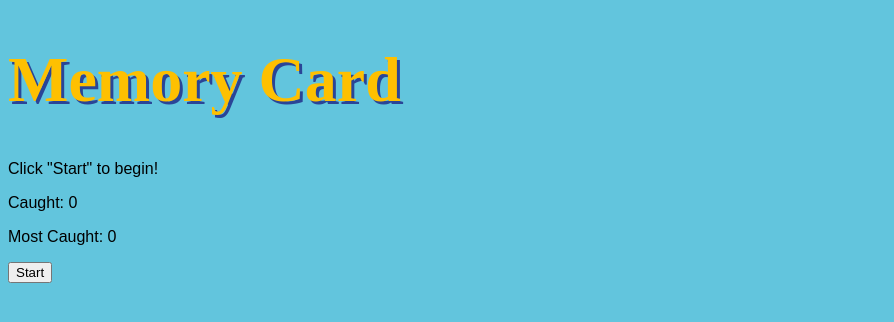
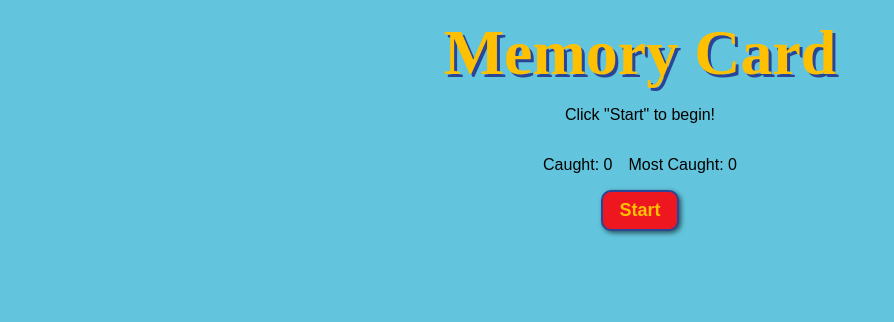
Before and after one commit to cobbland/memory-card, a React (Vite) app: page / in a window 1280 px wide. Shown: the top 322 px of the page, without its empty margins (0-894 px from the left). Built offline with nearby package versions, Linux system fonts and the light colour scheme; a web font is replaced by a local one.

Commit message:
Finish styles

```diff
--- a/src/styles/index.css
+++ b/src/styles/index.css
@@ -1,8 +1,17 @@
 @import url(https://fonts.bunny.net/css?family=fontdiner-swanky:400|pixelify-sans:400);
+
+
 
 html {
     background-color: #62C5DD;
     font-family: 'Pixelify Sans', sans-serif;
+}
+
+#root {
+    display: flex;
+    flex-direction: column;
+    align-items: center;
+    margin: 1rem;
 }
 
 h1 {
@@ -10,10 +19,35 @@ h1 {
     color: #FEC001;
     text-shadow: 3px 3px #2A4597;
     font-size: 4rem;
+    margin: 0;
+    text-align: center;
 }
 
 h2 {
     font-family: Arial, Helvetica, sans-serif;
+}
+
+button {
+    cursor: pointer;
+    background-color: #EE171F;
+    color: #FEC001;
+    font-family: Arial, Helvetica, sans-serif;
+    font-weight: bold;
+    border: 2px solid #2A4597;
+    padding: 0.5rem 1rem;
+    border-radius: 10px;
+    font-size: large;
+    box-shadow: 2px 2px 5px #00000099;
+    transition: box-shadow 0.2s ease;
+}
+
+button:hover {
+    box-shadow: 1px 1px 3px #00000099;
+}
+
+.scores {
+    display: flex;
+    gap: 1rem;
 }
 
 .card {
@@ -25,7 +59,8 @@ h2 {
     border-radius: 10px;
     background-color: #59CD90;
     box-shadow: 2px 2px 5px #00000099;
-    transition: box-shadow 0.5s ease;
+    transition: box-shadow 0.2s ease;
+    cursor: pointer;
 }
 
 .card:hover {
@@ -36,5 +71,7 @@ h2 {
     display: flex;
     flex-direction: row;
     flex-wrap: wrap;
+    justify-content: center;
     gap: 10px;
+    margin: 1rem;
 }
```
